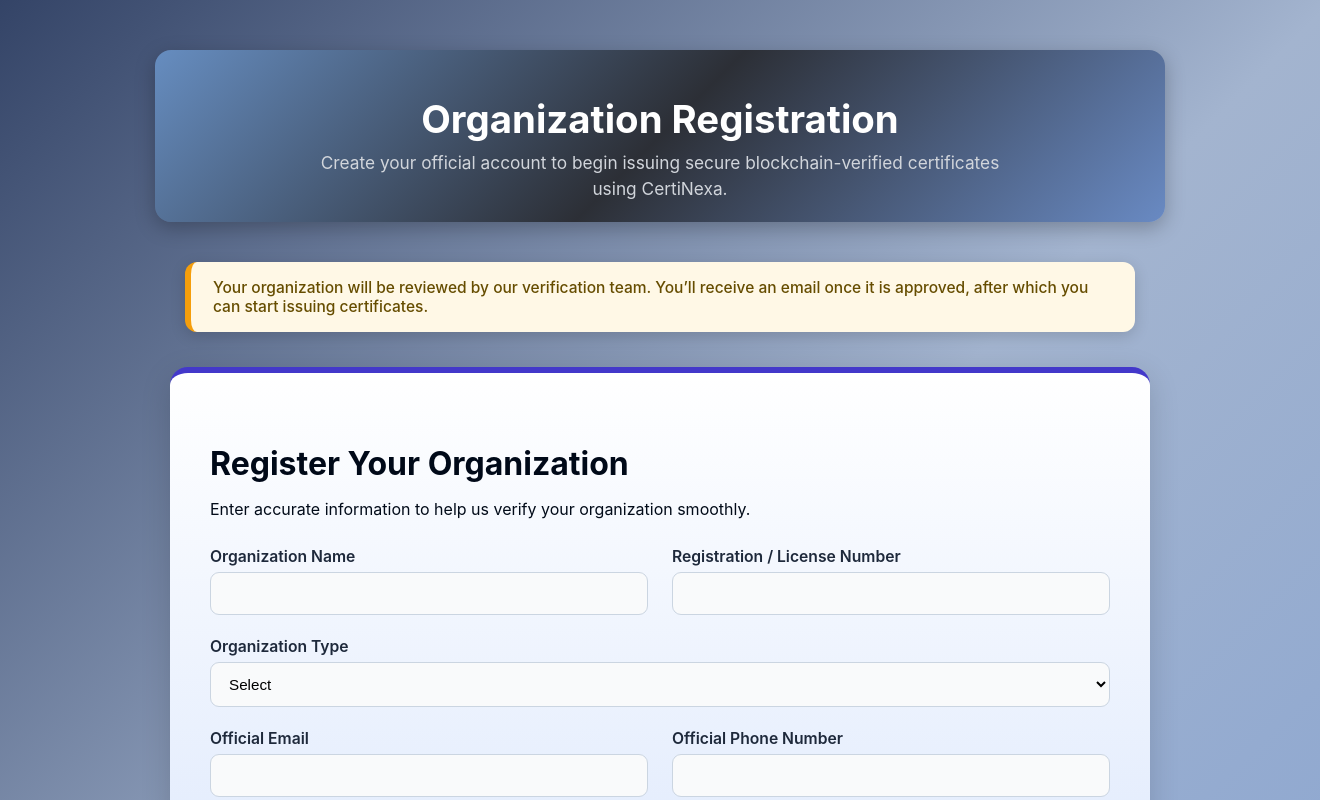
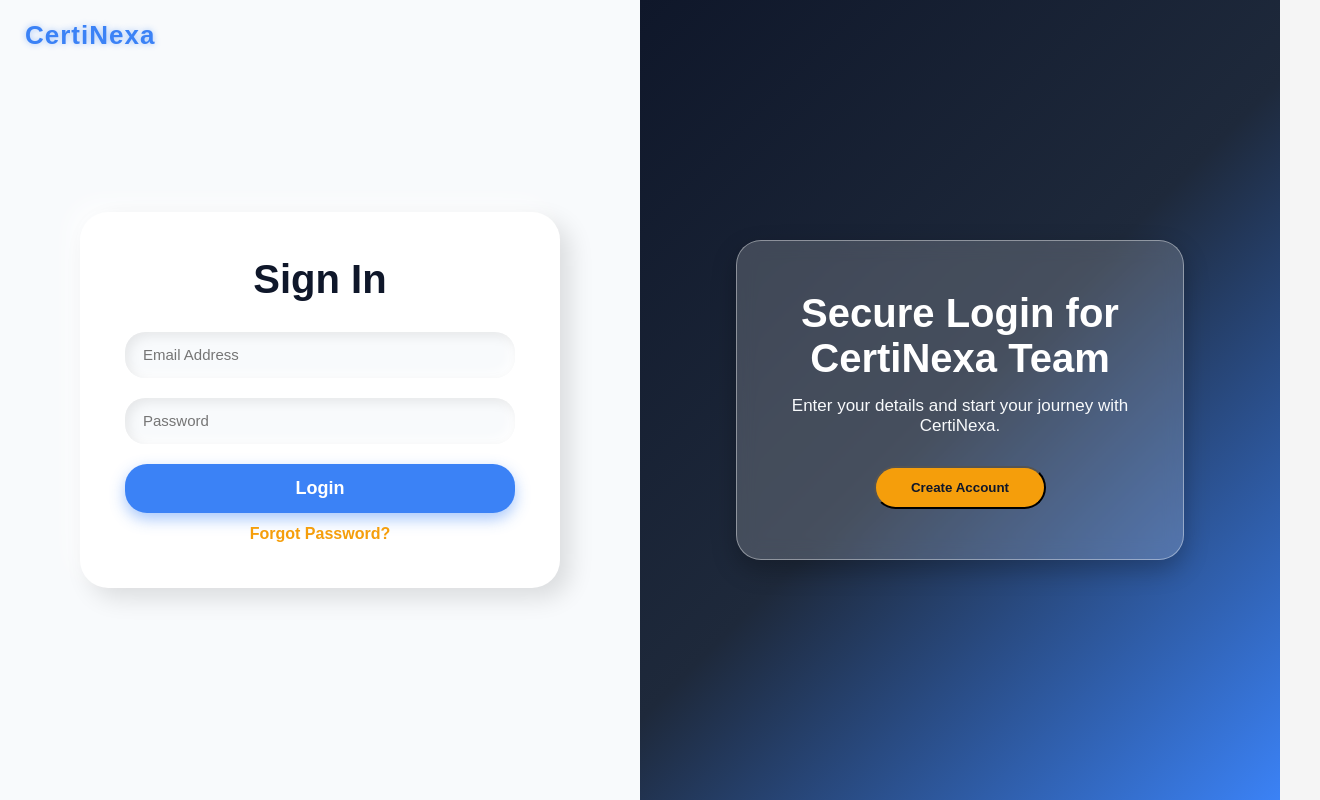
Before and after one commit to SinghAniket24/certinexa, a React (Create React App) app in the folder frontend/: page /organization/login in a window 1280 px wide. Shown: the top 800 px of the page, 1320 px wide, since content can reach past the window. Built offline with nearby package versions, Linux system fonts and the light colour scheme.

Commit message:
added routing for organization

```diff
--- a/frontend/src/App.js
+++ b/frontend/src/App.js
@@ -1,14 +1,29 @@
 import React from "react";
 import { FaCertificate, FaUserGraduate, FaCheckCircle } from "react-icons/fa";
 import "./App.css";
+import { useNavigate, Routes, Route } from "react-router-dom";
+import Login from "./organization/login";   // make sure this path is correct
 
 export default function App() {
 
+  const navigate = useNavigate();
+
   const handleCardClick = (role) => {
     console.log("Card clicked:", role);
+
+    if (role === "issuer") {
+      navigate("/organization/login");
+    }
   };
 
   return (
+    <>
+      {/* ROUTES */}
+      <Routes>
+        {/* Home Page */}
+        <Route
+          path="/"
+          element={
             <div className="page">
 
               <header className="banner">
@@ -47,5 +62,12 @@ export default function App() {
               </div>
 
             </div>
+          }
+        />
+
+        {/* LOGIN PAGE ROUTE */}
+        <Route path="/organization/login" element={<Login />} />
+      </Routes>
+    </>
   );
 }
--- a/frontend/src/index.js
+++ b/frontend/src/index.js
@@ -2,21 +2,38 @@ import React from 'react';
 import ReactDOM from 'react-dom/client';
 import './index.css';
 
-// import App from './App';
+import { BrowserRouter, Routes, Route } from "react-router-dom";
 
-//  Current page you want to view
+import App from './App';
+import Login from './organization/login';
 import Register from './organization/register';
-//import RecipientAuth from './recepient/Auth/RecepientAuth';
-//import AdminDashboard from './admin/pages/AdminDashboard';
-//import AdminAuth from './admin/pages/AdminAuth';
+import RecipientAuth from './recepient/Auth/RecepientAuth';
+// import AdminDashboard from './admin/pages/AdminDashboard';
+// import AdminAuth from './admin/pages/AdminAuth';
+
 const root = ReactDOM.createRoot(document.getElementById('root'));
+
 root.render(
   <React.StrictMode>
 
-    {/* Replace this component anytime to view other pages */}
-    <Register/>
+    <BrowserRouter>
 
-    {/* <App />  // ← uncomment this to go back to App.js */}
+      <Routes>
+        {/* Homepage */}
+        <Route path="/" element={<App />} />
 
+
+
+        {/* Organization Auth */}
+        <Route path="/organization/login" element={<Login />} />
+        <Route path="/organization/register" element={<Register />} />
+
+        {/* Add more later if needed */}
+
+      </Routes>
+
+    </BrowserRouter>
+
+  <RecipientAuth/>
   </React.StrictMode>
 );
--- a/frontend/src/organization/login.css
+++ b/frontend/src/organization/login.css
@@ -0,0 +1,190 @@
+/* GLOBAL FONT */
+* {
+  font-family: "Poppins", sans-serif;
+}
+
+/* FULL PAGE LAYOUT */
+.login-digital-wrapper {
+  width: 100%;
+  height: 100vh;
+  display: flex;
+  background: #F8FAFC; /* Slate Mist */
+  position: relative;
+}
+
+/* TOP LEFT CERTINEXA LOGO */
+.certinexa-logo {
+  position: absolute;
+  top: 20px;
+  left: 25px;
+  font-size: 26px;
+  font-weight: 800;
+  color: #3B82F6; /* Nexa Blue */
+  letter-spacing: 1px;
+  text-shadow: 0 0 6px rgba(59, 130, 246, 0.45);
+}
+
+/* LEFT SECTION */
+.digital-left {
+  width: 50%;
+  display: flex;
+  justify-content: center;
+  align-items: center;
+}
+
+/* LOGIN CARD (White Neumorphic) */
+.digital-card {
+  width: 75%;
+  padding: 45px;
+  background: #ffffff;
+  border-radius: 28px;
+
+  box-shadow:
+    10px 10px 25px rgba(0, 0, 0, 0.12),
+    -10px -10px 25px rgba(255, 255, 255, 0.7);
+
+  transition: 0.3s ease;
+}
+
+.digital-card:hover {
+  transform: translateY(-5px);
+}
+
+/* TITLE */
+.digital-title {
+  font-size: 40px;
+  font-weight: 800;
+  color: #0F172A; /* Void Navy */
+  margin-bottom: 30px;
+  text-align: center;
+}
+
+/* INPUT BOXES */
+.digital-input-box {
+  background: #F8FAFC; /* Slate Mist */
+  padding: 14px 18px;
+  border-radius: 20px;
+
+  box-shadow:
+    inset 4px 4px 12px rgba(0, 0, 0, 0.08),
+    inset -4px -4px 12px rgba(255, 255, 255, 0.9);
+
+  margin-bottom: 20px;
+}
+
+.digital-input-box input {
+  width: 100%;
+  border: none;
+  outline: none;
+  background: transparent;
+  font-size: 15px;
+  color: #0F172A;
+}
+
+.digital-input-box input:focus {
+  border-bottom: 2px solid #06B6D4; /* Chain Teal */
+}
+
+/* LOGIN BUTTON */
+.digital-login-btn {
+  width: 100%;
+  padding: 14px;
+  border-radius: 22px;
+  font-size: 18px;
+  font-weight: 700;
+
+  background: #3B82F6; /* Nexa Blue */
+  border: none;
+  color: white;
+
+  box-shadow: 0px 6px 15px rgba(59, 130, 246, 0.45);
+
+  cursor: pointer;
+  transition: 0.3s ease;
+}
+
+.digital-login-btn:hover {
+  background: #2563EB; /* darker Nexa Blue */
+  transform: translateY(-3px);
+}
+
+/* FORGOT PASSWORD */
+.forgot-link {
+  text-align: center;
+  margin-top: 12px;
+  color: #F59E0B; /* Seal Gold */
+  cursor: pointer;
+  font-weight: 600;
+}
+
+/* RIGHT SIDE DIGITAL PANEL */
+.digital-right {
+  width: 50%;
+  display: flex;
+  justify-content: center;
+  align-items: center;
+
+  background: linear-gradient(
+    135deg,
+    #0F172A,   /* Void Navy */
+    #1E293B,
+    #3B82F6    /* Nexa Blue */
+  );
+}
+
+/* GLASS BOX */
+.right-glass-box {
+  width: 70%;
+  padding: 50px;
+  text-align: center;
+
+  background: rgba(255, 255, 255, 0.18);
+  border-radius: 25px;
+  backdrop-filter: blur(10px);
+
+  border: 1px solid rgba(255, 255, 255, 0.4);
+
+  color: white;
+  box-shadow: 0 10px 25px rgba(0, 0, 0, 0.25);
+}
+
+.right-glass-box h2 {
+  font-size: 40px;
+  margin-bottom: 15px;
+  font-weight: 700;
+}
+
+.right-glass-box p {
+  font-size: 17px;
+  margin-bottom: 30px;
+  color: #F8FAFC;
+}
+
+/* SIGNUP BUTTON */
+.digital-signup-btn {
+  padding: 12px 35px;
+  background: #F59E0B; /* Seal Gold */
+  color: #0F172A;
+  border-radius: 25px;
+  font-weight: 700;
+  text-decoration: none;
+  transition: 0.3s ease;
+}
+
+.digital-signup-btn:hover {
+  background: #f1a41c;
+}
+
+/* RESPONSIVE */
+@media (max-width: 900px) {
+  .login-digital-wrapper {
+    flex-direction: column;
+  }
+
+  .digital-left,
+  .digital-right {
+    width: 100%;
+    height: auto;
+    padding: 40px 20px;
+  }
+}
--- a/frontend/src/organization/login.js
+++ b/frontend/src/organization/login.js
@@ -0,0 +1,103 @@
+import React, { useState } from "react";
+import { useNavigate } from "react-router-dom";
+import "./login.css";
+
+export default function Login() {
+  const [email, setEmail] = useState("");
+  const [password, setPassword] = useState("");
+  const [errorMessage, setErrorMessage] = useState("");
+
+  const navigate = useNavigate();
+
+  const handleSubmit = async (e) => {
+    e.preventDefault();
+
+    // Reset previous error
+    setErrorMessage("");
+
+    try {
+      const response = await fetch("http://localhost:5000/api/organization/login", {
+        method: "POST",
+        headers: { "Content-Type": "application/json" },
+        body: JSON.stringify({ email, password }),
+      });
+
+      const data = await response.json();
+
+      if (response.ok) {
+        // login successful
+        navigate("/dashboard"); // redirect to dashboard or desired page
+      } else {
+        // show error message
+        setErrorMessage(data.message || "Login failed. Please try again.");
+      }
+    } catch (err) {
+      console.error(err);
+      setErrorMessage("Server error. Please try later.");
+    }
+  };
+
+  return (
+    <div className="login-digital-wrapper">
+
+      {/* TOP LEFT LOGO TEXT */}
+      <div className="certinexa-logo">CertiNexa</div>
+
+      {/* LEFT DIGITAL LOGIN CARD */}
+      <div className="digital-left">
+        <div className="digital-card">
+
+          <h1 className="digital-title">Sign In</h1>
+
+          {errorMessage && <p className="login-error-msg">{errorMessage}</p>}
+
+          <form onSubmit={handleSubmit} className="digital-form">
+
+            <div className="digital-input-box">
+              <input
+                type="email"
+                placeholder="Email Address"
+                value={email}
+                onChange={(e) => setEmail(e.target.value)}
+                required
+              />
+            </div>
+
+            <div className="digital-input-box">
+              <input
+                type="password"
+                placeholder="Password"
+                value={password}
+                onChange={(e) => setPassword(e.target.value)}
+                required
+              />
+            </div>
+
+            <button type="submit" className="digital-login-btn">
+              Login
+            </button>
+
+            <p className="forgot-link">Forgot Password?</p>
+          </form>
+
+        </div>
+      </div>
+
+      {/* RIGHT DIGITAL GLASS PANEL */}
+      <div className="digital-right">
+        <div className="right-glass-box">
+          <h2>Secure Login for CertiNexa Team</h2>
+          <p>Enter your details and start your journey with CertiNexa.</p>
+
+          <button
+            className="digital-signup-btn"
+            onClick={() => navigate("/organization/register")}
+          >
+            Create Account
+          </button>
+
+        </div>
+      </div>
+    </div>
+  );
+}
```
Lines whose indentation alone changed are shown as unchanged.
